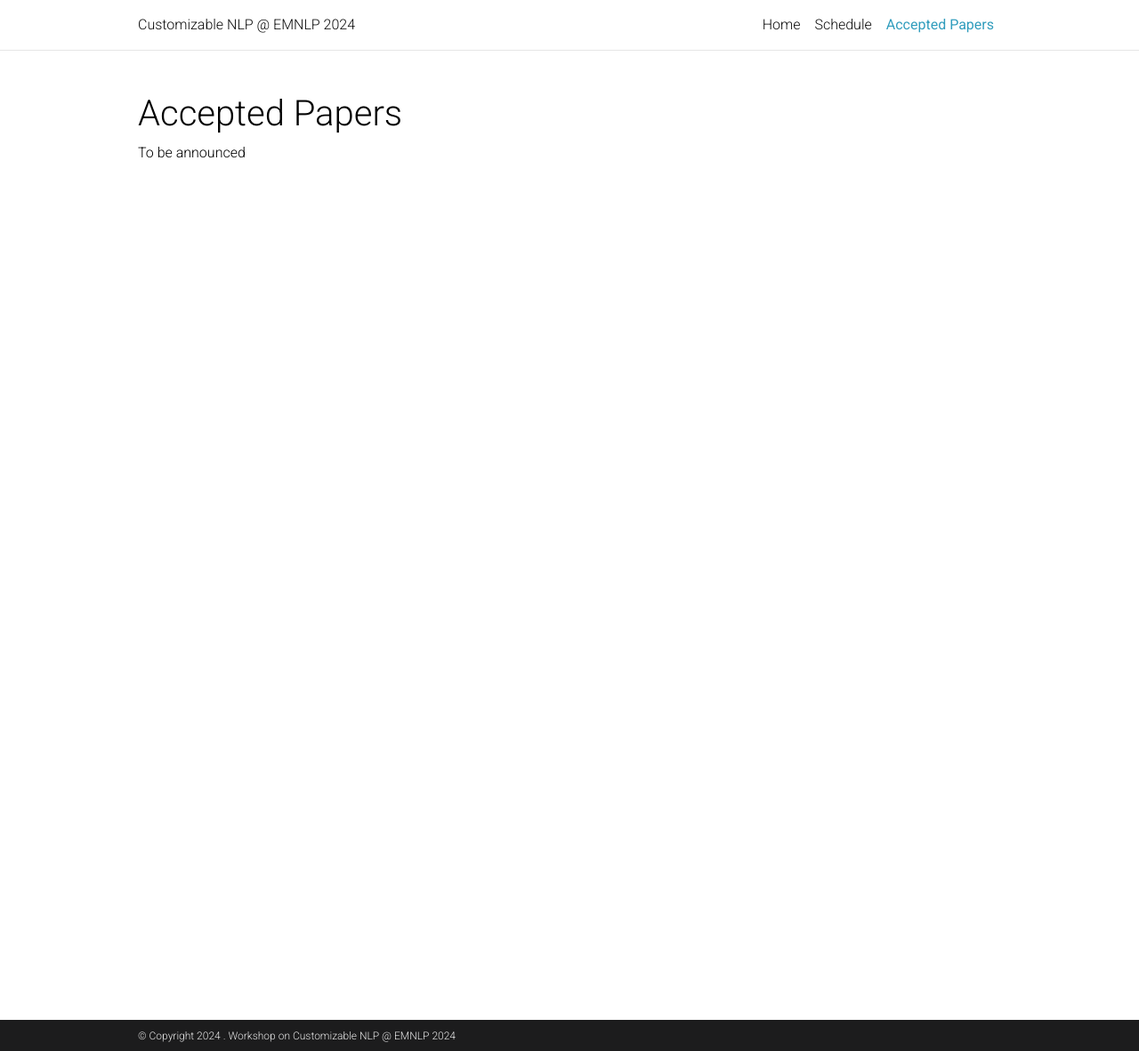
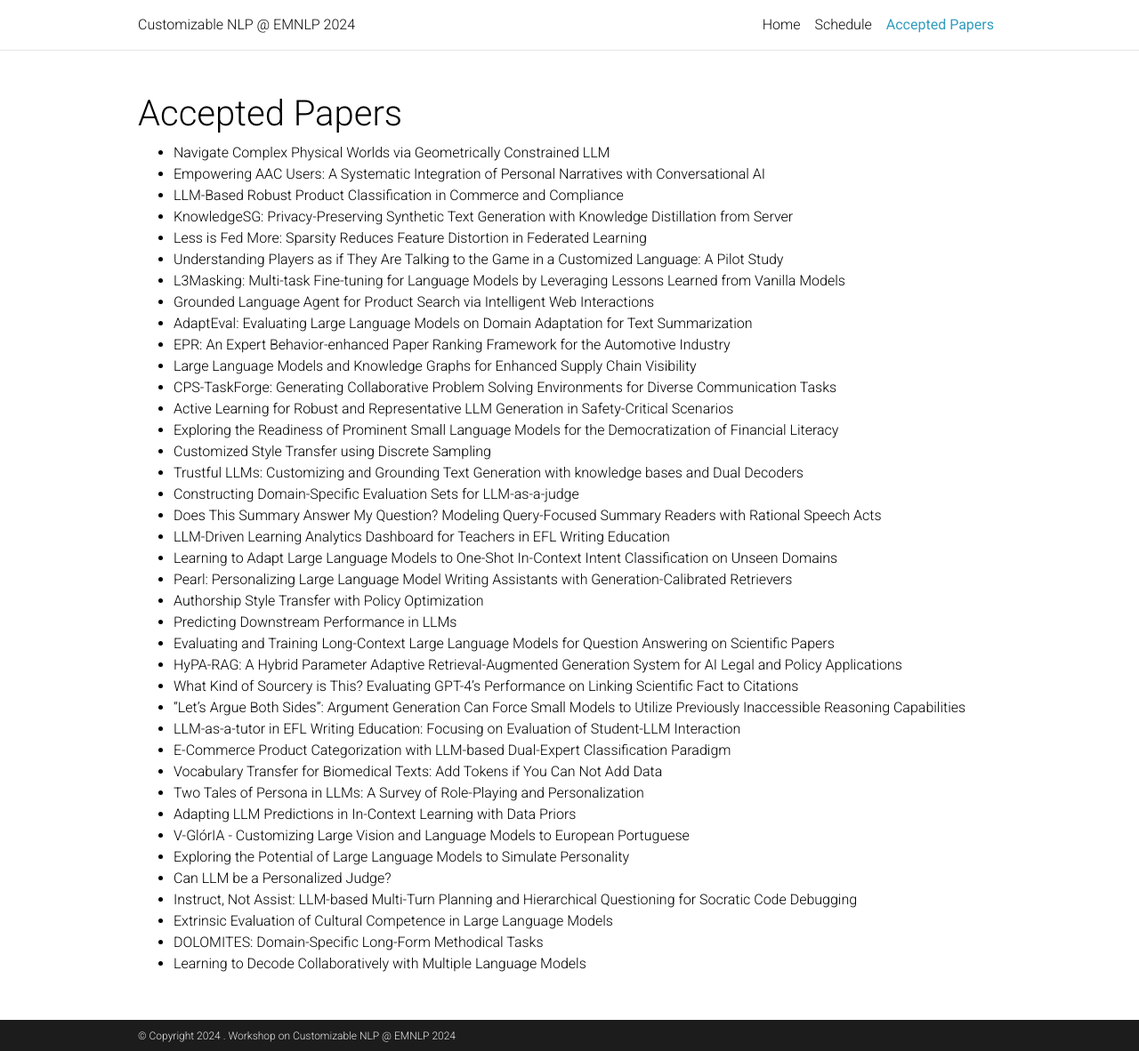
Before and after one commit to customnlp4u-24/customnlp4u-24.github.io, a Jekyll site: the page built from _pages/accepted_papers.md, in a window 1280 px wide and 1182 px high. Shown: the whole window at 89% size. Built offline with Jekyll 4.4.1, drawn with Linux system fonts in a browser that asks for light colours; comment, search, counter and statistics services are not loaded; a style sheet for code colours, icons or effects is not loaded.

Commit message:
added a simle list of accepted papers

```diff
--- a/_pages/accepted_papers.md
+++ b/_pages/accepted_papers.md
@@ -9,7 +9,46 @@ nav_order: 3
 
 # Accepted Papers
 
-To be announced
+- Navigate Complex Physical Worlds via Geometrically Constrained LLM
+- Empowering AAC Users: A Systematic Integration of Personal Narratives with Conversational AI
+- LLM-Based Robust Product Classification in Commerce and Compliance
+- KnowledgeSG: Privacy-Preserving Synthetic Text Generation with Knowledge Distillation from Server
+- Less is Fed More: Sparsity Reduces Feature Distortion in Federated Learning
+- Understanding Players as if They Are Talking to the Game in a Customized Language: A Pilot Study
+- L3Masking: Multi-task Fine-tuning for Language Models by Leveraging Lessons Learned from Vanilla Models
+- Grounded Language Agent for Product Search via Intelligent Web Interactions
+- AdaptEval: Evaluating Large Language Models on Domain Adaptation for Text Summarization
+- EPR: An Expert Behavior-enhanced Paper Ranking Framework for the Automotive Industry
+- Large Language Models and Knowledge Graphs for Enhanced Supply Chain Visibility
+- CPS-TaskForge: Generating Collaborative Problem Solving Environments for Diverse Communication Tasks
+- Active Learning for Robust and Representative LLM Generation in Safety-Critical Scenarios
+- Exploring the Readiness of Prominent Small Language Models for the Democratization of Financial Literacy
+- Customized Style Transfer using Discrete Sampling
+- Trustful LLMs: Customizing and Grounding Text Generation with knowledge bases and Dual Decoders
+- Constructing Domain-Specific Evaluation Sets for LLM-as-a-judge
+- Does This Summary Answer My Question? Modeling Query-Focused Summary Readers with Rational Speech Acts
+- LLM-Driven Learning Analytics Dashboard for Teachers in EFL Writing Education
+- Learning to Adapt Large Language Models to One-Shot In-Context Intent Classification on Unseen Domains
+- Pearl: Personalizing Large Language Model Writing Assistants with Generation-Calibrated Retrievers
+- Authorship Style Transfer with Policy Optimization
+- Predicting Downstream Performance in LLMs
+- Evaluating and Training Long-Context Large Language Models for Question Answering on Scientific Papers
+- HyPA-RAG: A Hybrid Parameter Adaptive Retrieval-Augmented Generation System for AI Legal and Policy Applications
+- What Kind of Sourcery is This? Evaluating GPT-4's Performance on Linking Scientific Fact to Citations
+- “Let’s Argue Both Sides”: Argument Generation Can Force Small Models to Utilize Previously Inaccessible Reasoning Capabilities
+- LLM-as-a-tutor in EFL Writing Education: Focusing on Evaluation of Student-LLM Interaction
+- E-Commerce Product Categorization with LLM-based Dual-Expert Classification Paradigm
+- Vocabulary Transfer for Biomedical Texts: Add Tokens if You Can Not Add Data
+- Two Tales of Persona in LLMs: A Survey of Role-Playing and Personalization
+- Adapting LLM Predictions in In-Context Learning with Data Priors
+- V-GlórIA - Customizing Large Vision and Language Models to European Portuguese
+- Exploring the Potential of Large Language Models to Simulate Personality
+- Can LLM be a Personalized Judge?
+- Instruct, Not Assist: LLM-based Multi-Turn Planning and Hierarchical Questioning for Socratic Code Debugging
+- Extrinsic Evaluation of Cultural Competence in Large Language Models
+- DOLOMITES: Domain-Specific Long-Form Methodical Tasks
+- Learning to Decode Collaboratively with Multiple Language Models
+
 
 <!--
 <br>
@@ -17,6 +56,7 @@ __Links: [[OpenReview Portal]](https://openreview.net/group?id=NeurIPS.cc/2023/W
 <br>__Note:__ Authors are encouraged to contact us to add links to posters, videos, and other materials related to their paper.
 
 ---
+
 
 [Improved Baselines with Visual Instruction Tuning](https://openreview.net/forum?id=yx3Hkx5ved)
 <br>Haotian Liu, Chunyuan Li, Yuheng Li, Yong Jae Lee
```
